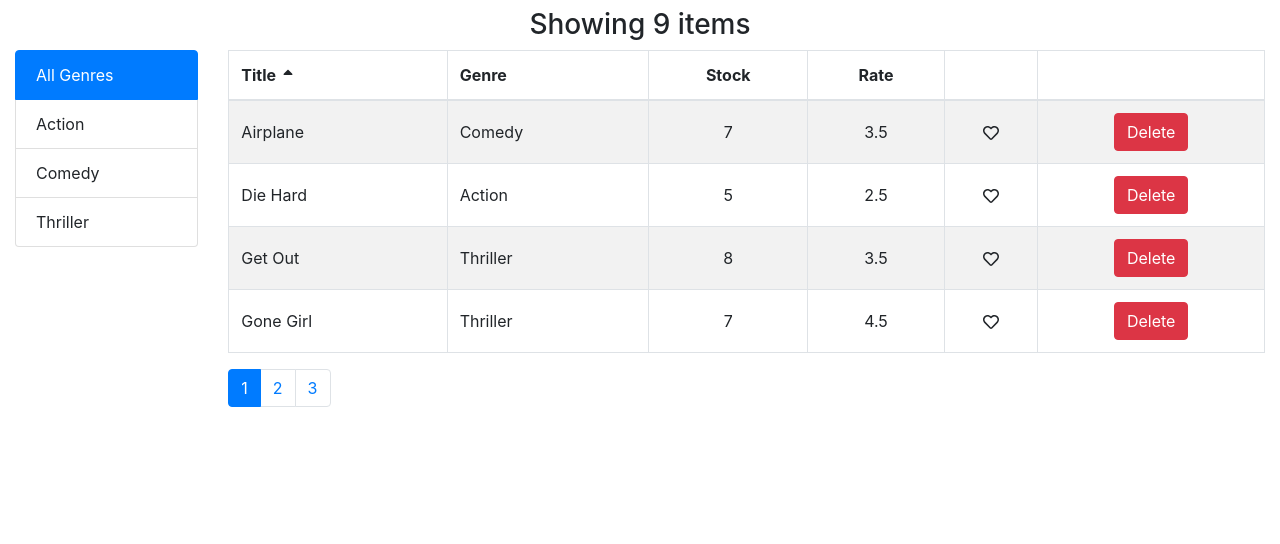
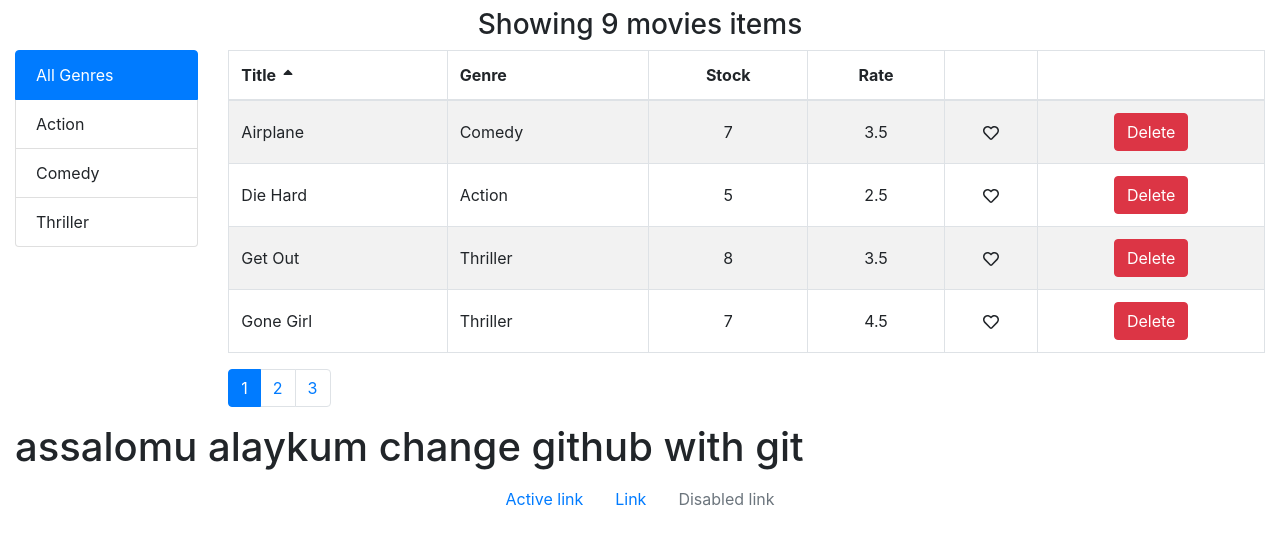
Before and after one commit to Shohzod-Abdusamatov-7777777/table-movies, a React (Create React App) app: page / in a window 1280 px wide. Shown: the top 544 px of the page. Built offline with nearby package versions, Linux system fonts and the light colour scheme.

Commit message:
add git changes file

```diff
--- a/package.json
+++ b/package.json
@@ -12,6 +12,7 @@
     "react": "^17.0.1",
     "react-dom": "^17.0.1",
     "react-icons": "^4.2.0",
+    "react-router-dom": "^5.2.0",
     "react-scripts": "4.0.3",
     "web-vitals": "^1.0.1"
   },
--- a/src/App.js
+++ b/src/App.js
@@ -2,6 +2,7 @@ import { getMovies } from "./services/fakeMovieService";
 import { useState } from "react";
 import "./App.css";
 import Movies from "./components/Movies";
+import GitChange from "./components/common/gitChange";
 
 function App() {
   // get movies from server
@@ -27,6 +28,7 @@ function App() {
         handleDelete={handleDelete}
         handleLiked={handleLiked}
       />
+    <GitChange/>
     </div>
   );
 }
--- a/src/components/Movies.js
+++ b/src/components/Movies.js
@@ -48,7 +48,7 @@ const Movies = (props) => {
 
   return (
     <React.Fragment>
-      <h3 className="text-center m-2">Showing {filtered.length} items</h3>
+      <h3 className="text-center m-2">Showing {filtered.length} movies items</h3>
       <div className="row">
         <div className="col-2">
           <ListGroup
@@ -60,7 +60,7 @@ const Movies = (props) => {
 
         <div className="col">
           {sorted.length ? (
-            <div className="table-responsive-md">
+            <div className="table-responsive-sm">
               <MoviesTable
                 sorted={sorted}
                 handleDelete={handleDelete}
--- /dev/null
+++ b/src/components/common/gitChange.js
@@ -0,0 +1,16 @@
+import React from 'react'
+
+const GitChange = () => {
+    return (
+        <div>
+            <h1>assalomu alaykum change github with git</h1>
+            <nav class="nav justify-content-center">
+              <a class="nav-link active" href="#">Active link</a>
+              <a class="nav-link" href="#">Link</a>
+              <a class="nav-link disabled" href="#">Disabled link</a>
+            </nav>
+        </div>
+    )
+}
+
+export default GitChange
```
Also changed, not shown: 1 other file (tests, documents, lock files or other folders).
